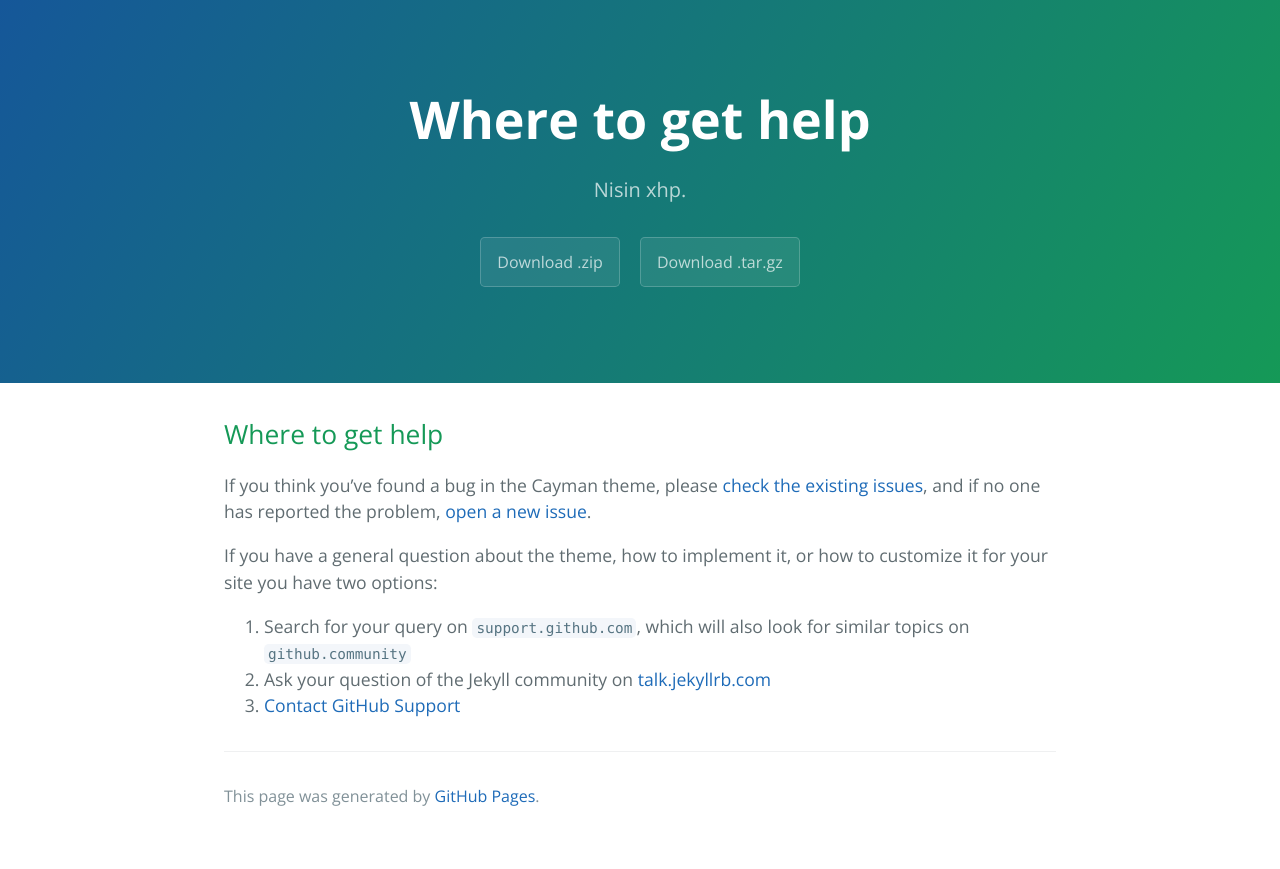
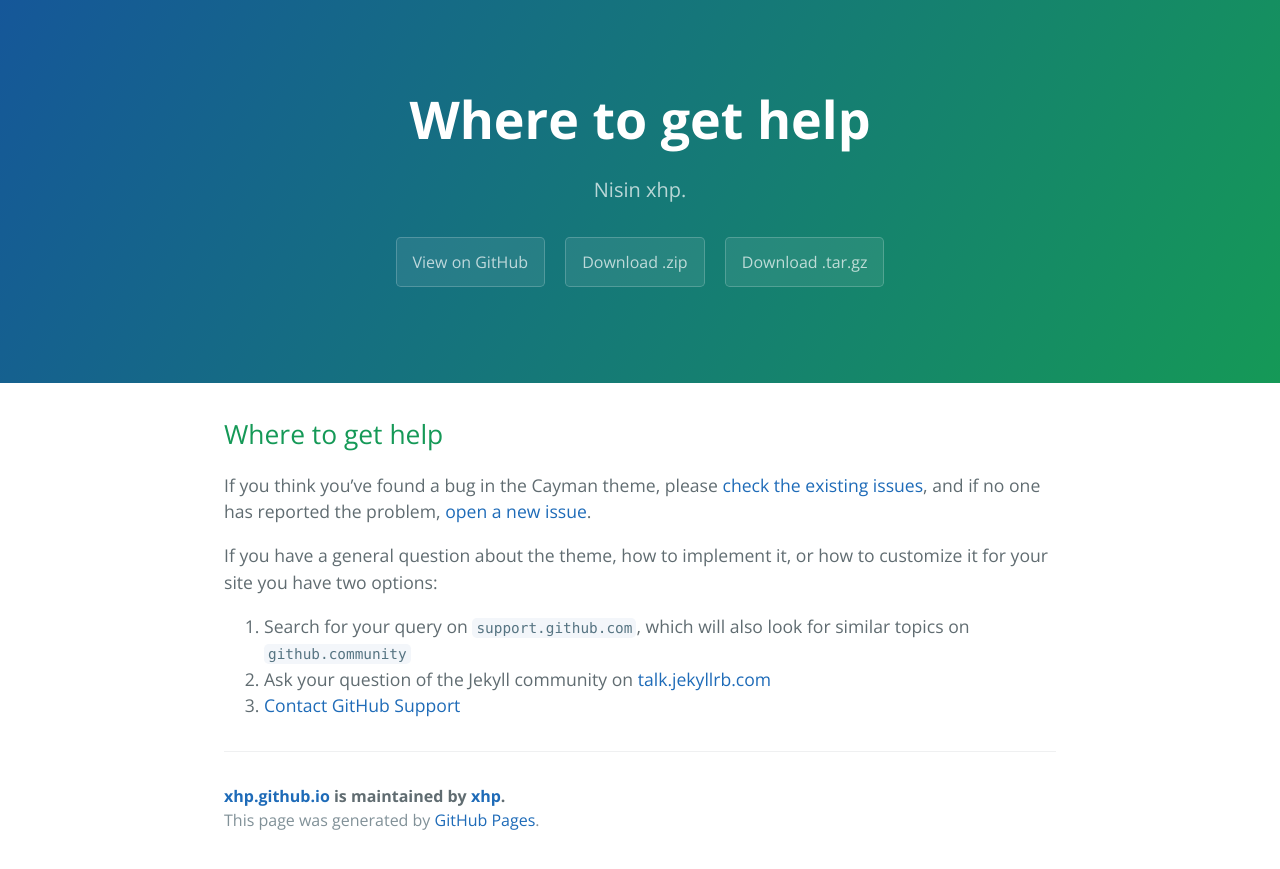
Before and after one commit to xhp/xhp.github.io, a Jekyll site: the page built from docs/SUPPORT.md, in a window 1280 px wide. Shown: the top 869 px of the page. Built offline with Jekyll 4.4.1, drawn with Linux system fonts in a browser that asks for light colours; our own code applies the rules of GitHub Pages for plain Markdown files.

Commit message:
github config

```diff
--- a/_config.yml
+++ b/_config.yml
@@ -3,3 +3,9 @@ description: Nisin xhp.
 show_downloads: true
 google_analytics:
 theme: jekyll-theme-cayman
+github:
+  is_project_page: true
+  repository_name: xhp.github.io
+  repository_url: https://github.com/xhp/xhp.github.io
+  owner_name: xhp
+  owner_url: https://xhp.github.io
```
